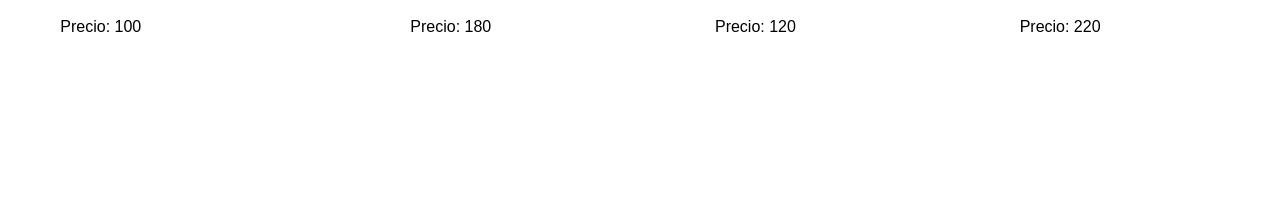
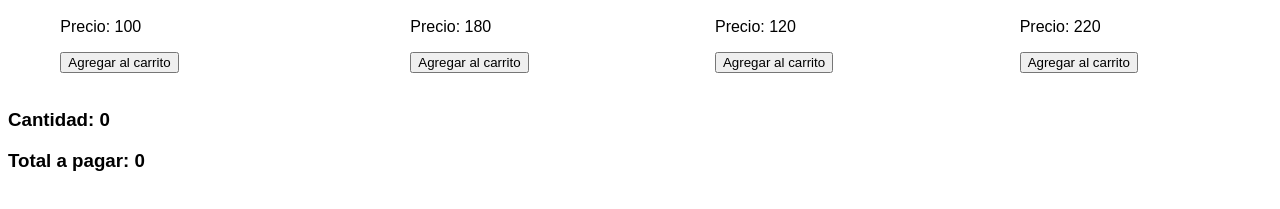
Before and after one commit to KevinFiorentino/angular-components-services, an Angular app: page / in a window 1280 px wide. Shown: the part 451-660 px from the top of the page. Built offline with nearby package versions, Linux system fonts and the light colour scheme.

Commit message:
Add product to shopping cart

```diff
--- a/package.json
+++ b/package.json
@@ -1,6 +1,7 @@
 {
   "name": "platzi-angular",
   "version": "0.0.0",
+  "author": "Kevin Fiorentino for Platzi's courses",
   "scripts": {
     "ng": "ng",
     "start": "ng serve",
--- a/src/app/app.component.ts
+++ b/src/app/app.component.ts
@@ -7,12 +7,6 @@ import { Component } from '@angular/core';
 })
 export class AppComponent {
 
-/*   button = true;
-
-  toggleButton(): void {
-    this.button = !this.button;
-  } */
-
   constructor() {}
 
 }
--- a/src/app/components/catalogo/catalogo.component.html
+++ b/src/app/components/catalogo/catalogo.component.html
@@ -3,5 +3,13 @@
 <div *ngIf="productos" class="catalogo">
   <app-producto *ngFor="let p of productos"
     [producto]="p"
+    (addProduct)="addProductToCart($event)"
   ></app-producto>
 </div>
+
+<br>
+
+<div>
+    <h3>Cantidad: {{ shoppingCart.length }}</h3>
+    <h3>Total a pagar: {{ total }}</h3>
+</div>
--- a/src/app/components/catalogo/catalogo.component.scss
+++ b/src/app/components/catalogo/catalogo.component.scss
@@ -3,3 +3,7 @@
   justify-content: space-around;
   align-items: flex-end;
 }
+
+h3 {
+    margin-bottom: 0;
+}
--- a/src/app/components/catalogo/catalogo.component.ts
+++ b/src/app/components/catalogo/catalogo.component.ts
@@ -6,7 +6,10 @@ import { Producto } from '../../interfaces/producto.interface';
   templateUrl: './catalogo.component.html',
   styleUrls: ['./catalogo.component.scss']
 })
-export class CatalogoComponent implements OnInit {
+export class CatalogoComponent {
+
+  public shoppingCart: Producto[] = [];
+  public total = 0;
 
   public productos: Producto[] = [
     {
@@ -37,8 +40,9 @@ export class CatalogoComponent implements OnInit {
 
   constructor() { }
 
-  ngOnInit(): void {
-    console.log(this.productos)
+  addProductToCart(p: Producto): void {
+    this.shoppingCart.push(p);
+    this.total += p.precio;
   }
 
 }
--- a/src/app/components/producto/producto.component.html
+++ b/src/app/components/producto/producto.component.html
@@ -2,4 +2,5 @@
     <h2>{{ producto.name }}</h2>
     <img [src]="producto.image" width="200px" height="200px">
     <p>Precio: {{ producto.precio }}</p>
+    <button (click)="addToShoppingCart(producto)">Agregar al carrito</button>
 </div>
--- a/src/app/components/producto/producto.component.ts
+++ b/src/app/components/producto/producto.component.ts
@@ -1,4 +1,4 @@
-import { Component, Input, OnInit } from '@angular/core';
+import { Component, Input, Output, EventEmitter } from '@angular/core';
 import { Producto } from '../../interfaces/producto.interface';
 
 @Component({
@@ -6,16 +6,15 @@ import { Producto } from '../../interfaces/producto.interface';
   templateUrl: './producto.component.html',
   styleUrls: ['./producto.component.scss']
 })
-export class ProductoComponent implements OnInit {
+export class ProductoComponent {
 
   @Input() producto!: Producto;
+  @Output() addProduct = new EventEmitter<Producto>();
 
-  constructor() {
+  constructor() { }
 
-  }
-
-  ngOnInit(): void {
-    console.log('this.producto', this.producto)
+  addToShoppingCart(p: Producto): void {
+    this.addProduct.emit(p);
   }
 
 }
```
Also changed, not shown: 1 other file (tests, documents, lock files or other folders).
